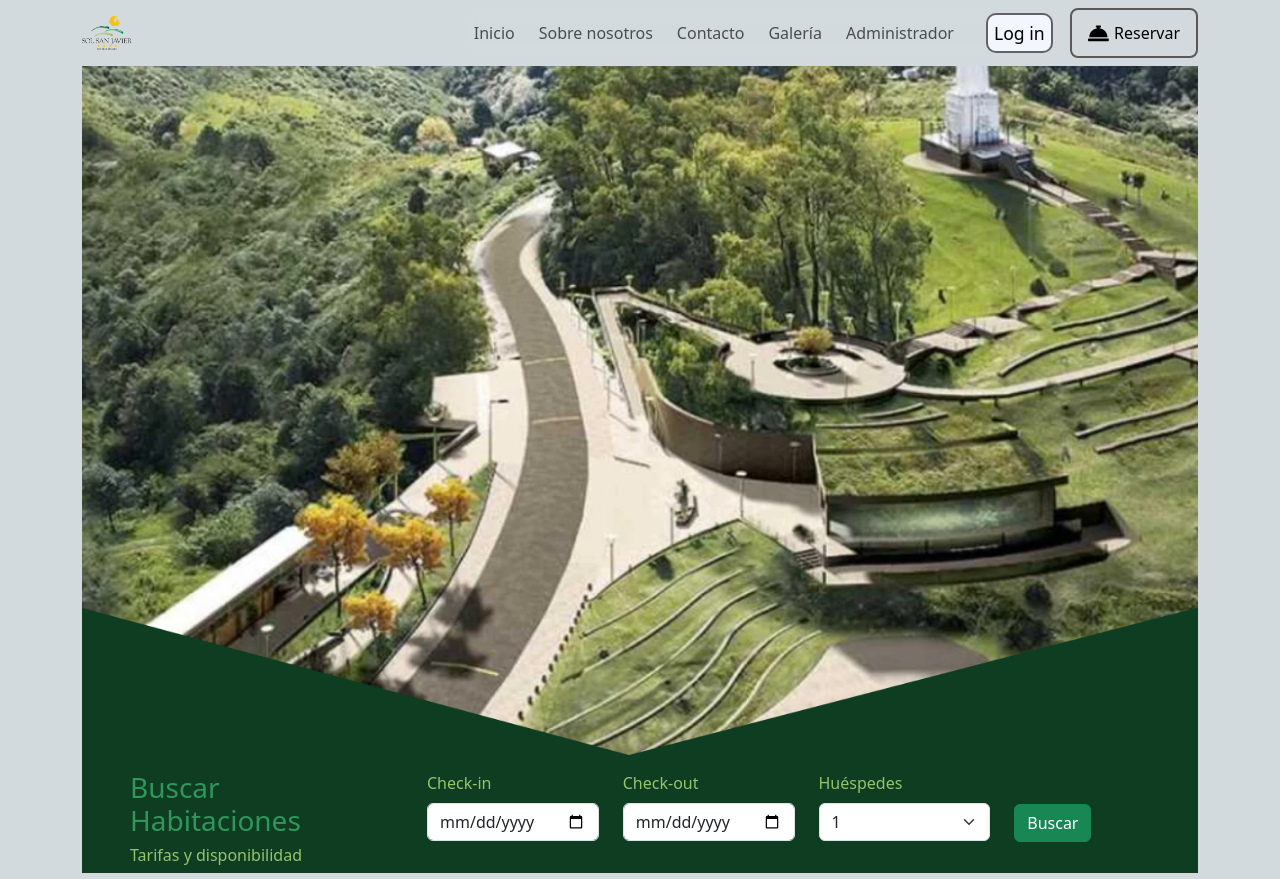
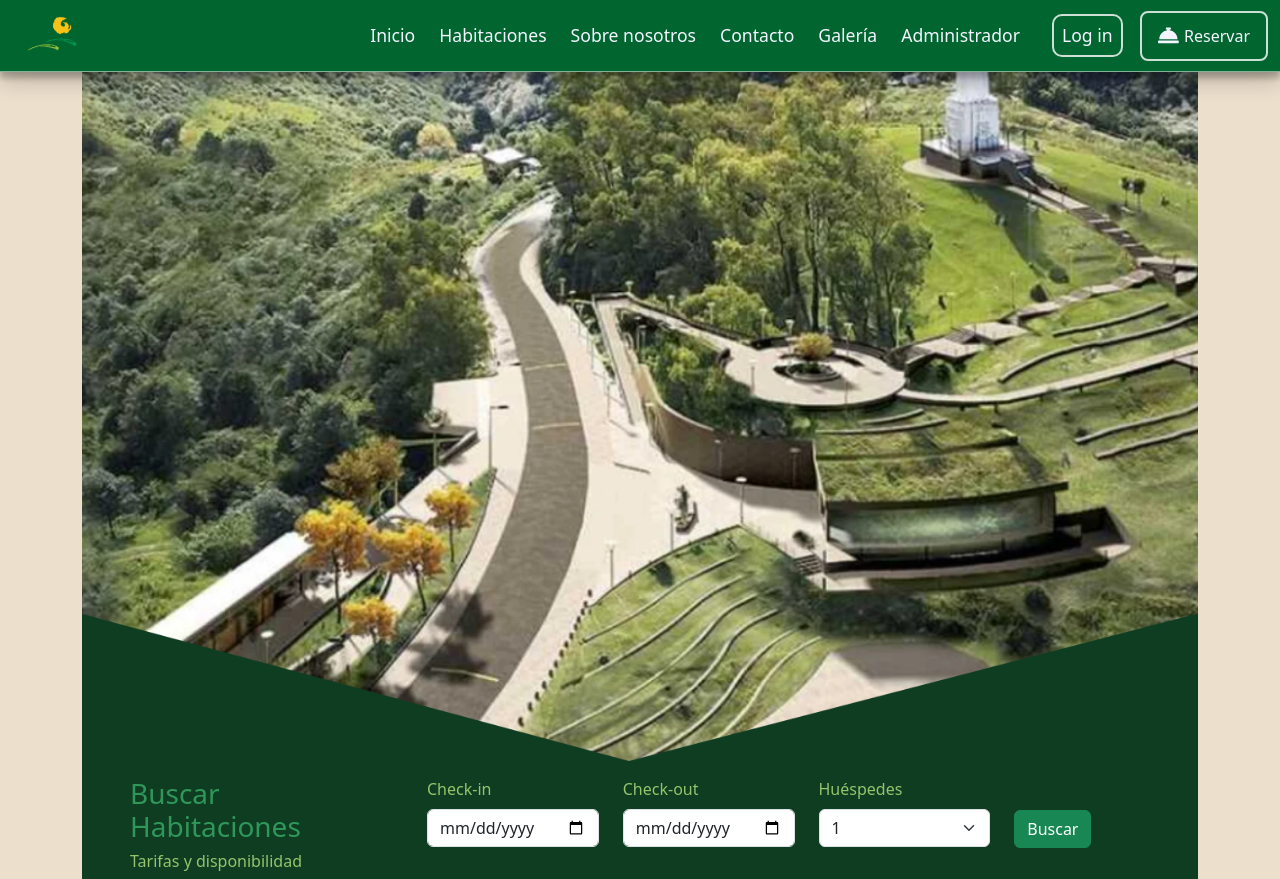
Before and after one commit to leorecalde/proyectoHotelSolDeSanJavierFront, a React (Vite) app: page / in a window 1280 px wide. Built offline with nearby package versions, Linux system fonts and the light colour scheme.

Commit message:
🎨 [style] mejoras de estilo y funcionalidad al diseño del navbar

```diff
--- a/src/App.jsx
+++ b/src/App.jsx
@@ -9,6 +9,7 @@ function App() {
         <NavbarComponent />
         <Routes>
           <Route path="/" element={<Index />} />
+          <Route path="/habitaciones" element={<h1>Habitaciones</h1>} />
           <Route path="/sobre-nosotros" element={<h1>Quines somos</h1>} />
           <Route path="/admin" element={<h1>Administrador</h1>} />
           <Route path="/galeria" element={<h1>galeria</h1>} />
--- a/src/components/BtnLogin/BtnLogin.module.css
+++ b/src/components/BtnLogin/BtnLogin.module.css
@@ -1,13 +1,16 @@
 
 .btn_login{
     background-color: var(--color-light-secondary);
-    border: 2px solid rgba(0, 0, 0, 0.6);
+    color: var(--color-light-secondary);
+    background-color: transparent;
+    padding: 0 8px;
+    border: 2px solid rgba(255, 255, 255, 0.8);
     border-radius: 10px;
     font-size: 1.1rem;
     transition: all .3s ease;
 
     &:hover{
-        background-color: rgba(244, 246, 255, .5);
+        background-color: rgba(244, 246, 255, .2);
         transition: all .3s ease;
     }
 }
--- a/src/components/BtnReservation/BtnReservation.module.css
+++ b/src/components/BtnReservation/BtnReservation.module.css
@@ -1,6 +1,6 @@
 
 .btnReservationContainer{
-    border: 2px solid rgba(60, 61, 55, 0.8);
+    border: 2px solid rgba(255, 255, 255, 0.8);
     border-radius: 8px;
     padding: 10px;
     transition: all .3s ease;
@@ -12,6 +12,7 @@
     }
 }
 .btnReservation{
+    color: var(--color-light-secondary);
     display: flex;
     justify-content: center;
     align-items: center;
--- a/src/components/common/NavLink/NavLink.module.css
+++ b/src/components/common/NavLink/NavLink.module.css
@@ -2,6 +2,9 @@
 .navbar_link{
     position: relative;
     cursor: pointer;
+    font-size: 1.4rem !important;
+    font-weight: 700;
+    color: var(--color-light-secondary) !important;
 
 
     &::after{
@@ -9,7 +12,7 @@
         margin: 0;
         padding: 0;
         position: absolute;
-        background-color: rgba(0, 0, 0, 0.4);
+        background-color: rgba(255, 255, 255, 0.4);
         height: 2px;
         width: 0%;
         left: 50%;
@@ -25,7 +28,7 @@
 
     &.active::after{
         animation: stretch .4s forwards;
-        background-color: var(--color-secondary-dark);
+        background-color: var(--color-light-secondary);
     }
 }
 
@@ -41,5 +44,6 @@
 @media (min-width: 992px) {
     .navbar_link{
         margin-right: 8px;
+        font-size: 1.1rem !important;
     }
 }
--- a/src/components/common/Navbar/NavbarComponent.jsx
+++ b/src/components/common/Navbar/NavbarComponent.jsx
@@ -2,7 +2,7 @@ import Container from "react-bootstrap/Container";
 import style from "./NavbarComponent.module.css";
 import BtnReservation from "../../BtnReservation/BtnReservation";
 import logo from "../../../assets/logo.png";
-import { useEffect, useState } from "react";
+import { useEffect, useState, useRef } from "react";
 import BtnLogin from "../../BtnLogin/BtnLogin";
 import NavLink from "../NavLink/NavLink";
 
@@ -12,11 +12,16 @@ const NavbarComponent = () => {
   const [currentLink, setCurrentLink] = useState(
     sessionStorage.getItem("currentLink") || "inicio"
   );
+  const navbarRef = useRef(null);
 
   const routesList = [
     {
       pathToLink: "/",
       routeName: "Inicio",
+    },
+    {
+      pathToLink: "/habitaciones",
+      routeName: "Habitaciones",
     },
     {
       pathToLink: "/sobre-nosotros",
@@ -50,6 +55,37 @@ const NavbarComponent = () => {
   };
 
   useEffect(() => {
+    if (menuIsActive) {
+      if (widthWindowState < 992) {
+        document.body.style.overflow = "hidden";
+      }
+    } else {
+      document.body.style.overflow = "auto";
+    }
+    return () => {
+      document.body.style.overflow = "auto";
+    };
+  }, [menuIsActive, widthWindowState]);
+
+  useEffect(() => {
+    const toggleNavbar = () => {
+      if (menuIsActive) {
+        toggleMenu();
+      }
+      if (window.scrollY === 0) {
+        navbarRef.current.classList.remove(`${style.scroll_active}`);
+      } else {
+        navbarRef.current.classList.add(`${style.scroll_active}`);
+      }
+    };
+    window.addEventListener("scroll", toggleNavbar);
+
+    return () => {
+      window.removeEventListener("scroll", toggleNavbar);
+    };
+  }, []);
+
+  useEffect(() => {
     window.addEventListener("resize", handleResizeWindow);
 
     return () => {
@@ -58,8 +94,12 @@ const NavbarComponent = () => {
   }, [widthWindowState]);
 
   return (
-    <nav className={`navbar navbar-expand-lg ${style.navbar}`}>
-      <Container>
+    <header className={` ${style.header} `}>
+      <nav
+        ref={navbarRef}
+        className={`navbar navbar-expand-lg ${style.navbar} }`}
+      >
+        <Container fluid>
           {/* botón aburguesa personalizado */}
           <button
             className={` ${style.btn_toggle} ${
@@ -104,6 +144,7 @@ const NavbarComponent = () => {
           {widthWindowState >= 992 && <BtnReservation />}
         </Container>
       </nav>
+    </header>
   );
 };
 export default NavbarComponent;
--- a/src/components/common/Navbar/NavbarComponent.module.css
+++ b/src/components/common/Navbar/NavbarComponent.module.css
@@ -1,6 +1,20 @@
 
+.header{
+    position: sticky;
+    top: 0;
+    left: 0;
+    width: 100%;
+}
 .navbar{
-    background-color: rgba(var(--color-secondary-dark), .5) !important;
+    background-color: rgb(var(--color-accent)) !important;
+    transition: all .5s ease;
+    box-shadow: rgba(0, 0, 0, 0.19) 0px 10px 20px, rgba(0, 0, 0, 0.23) 0px 6px 6px;
+    border-bottom: 1px solid rgba(255, 255, 255, 0.5);
+
+    &.scroll_active{
+        background-color: rgba(var(--color-accent), 1) !important;
+        backdrop-filter: blur(5px);
+    }
 }
 
 .btn_toggle{
@@ -16,7 +30,7 @@
     cursor: pointer;
 
     & div{
-        background-color:#000000 ;
+        background-color:#ffffff ;
         width: 100%;
         height: 2px;
         border-radius: 5px;
@@ -45,8 +59,8 @@
 }
 
 .navbar_brand{
-    width: 50px;
-    height: 50px;
+    width: 55px;
+    height: 55px;
 
     & a{
         display: flex;
@@ -60,10 +74,11 @@
 .collapse_navbar{
     width: 100%;
     position: absolute;
-    top: 67px;
+    top: 66px;
     left: 0;
-    background-color: rgba(255, 255, 255, 0.272);
-    backdrop-filter: blur(5px);
+    padding-bottom: 200px;
+    background-color: rgba(250, 194, 20, 1) !important;
+    backdrop-filter: blur(20px);
     display: flex;
     align-items: center;
     justify-content: center;
@@ -92,14 +107,14 @@
     }
     100% {
         width: 100%;
-        height: 50vh;
+        height: calc(100vh + 66px);
         border-bottom-right-radius: 0%;
     }
   }
   @keyframes slide-fwd-br {
     0% {
         width: 100%;
-        height: 50vh;
+        height: calc(100vh + 66px);
         border-bottom-right-radius: 0%;
     }
     100% {
@@ -120,13 +135,18 @@
         height: auto;
         margin-left: auto;
         margin-right: 1.1rem;
+        padding-bottom: 0px;
         position: static;
         display: flex;
         animation: none;
-        background-color: transparent;
+        background-color: transparent !important;
+        backdrop-filter: none;
 
         &.navbar_collapse_active{
             animation: none;
         }
     }
+    .navbar_brand{
+        margin-left: 10px;
+    }
 }
--- a/src/styles/global.css
+++ b/src/styles/global.css
@@ -2,13 +2,13 @@
     --color-primary-dark: #1E201E;
     --color-secondary-dark: #3C3D37;
     --color-bg-light: #d3dade;
-    --color-accent: #00652F;
+    --color-accent: 0, 101, 47; /* #00652F */
     --color-light: #ECDFCC;
     --color-light-secondary: #F4F6FF;
   }
 
   body{
-    background-color: var(--color-bg-light);
+    background-color: var(--color-light);
     display: flex;
     flex-direction: column;
     min-height: 100vh;
```
Also changed, not shown: src/assets/logo.png. Lines whose indentation alone changed are shown as unchanged.
